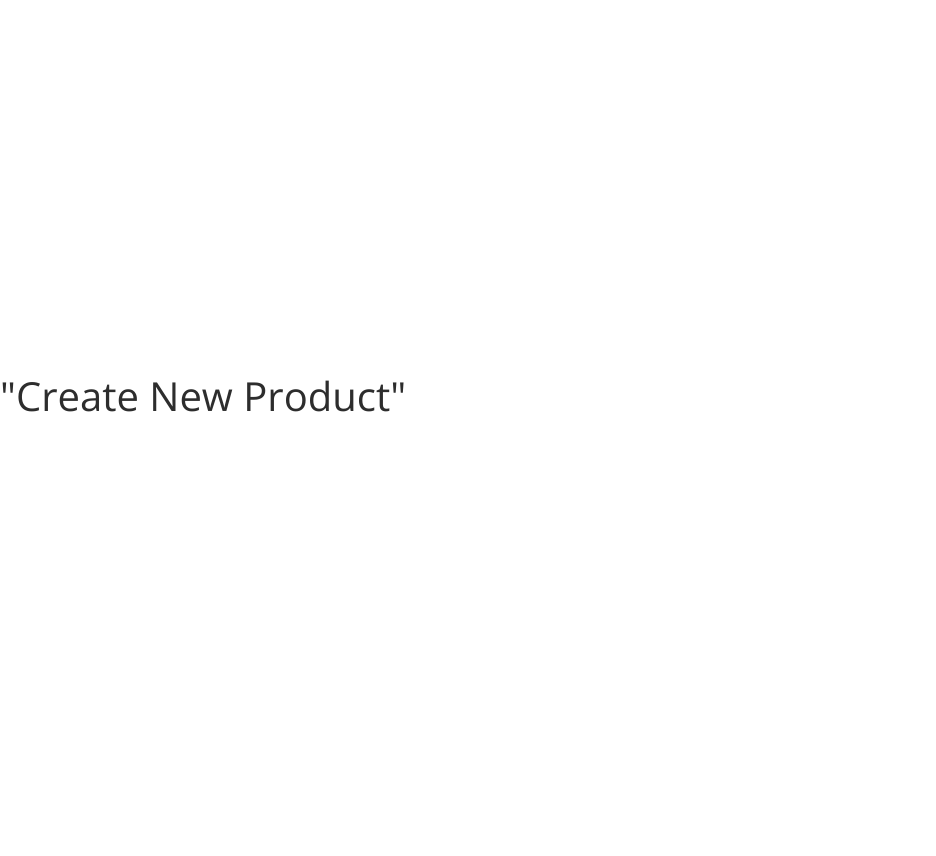
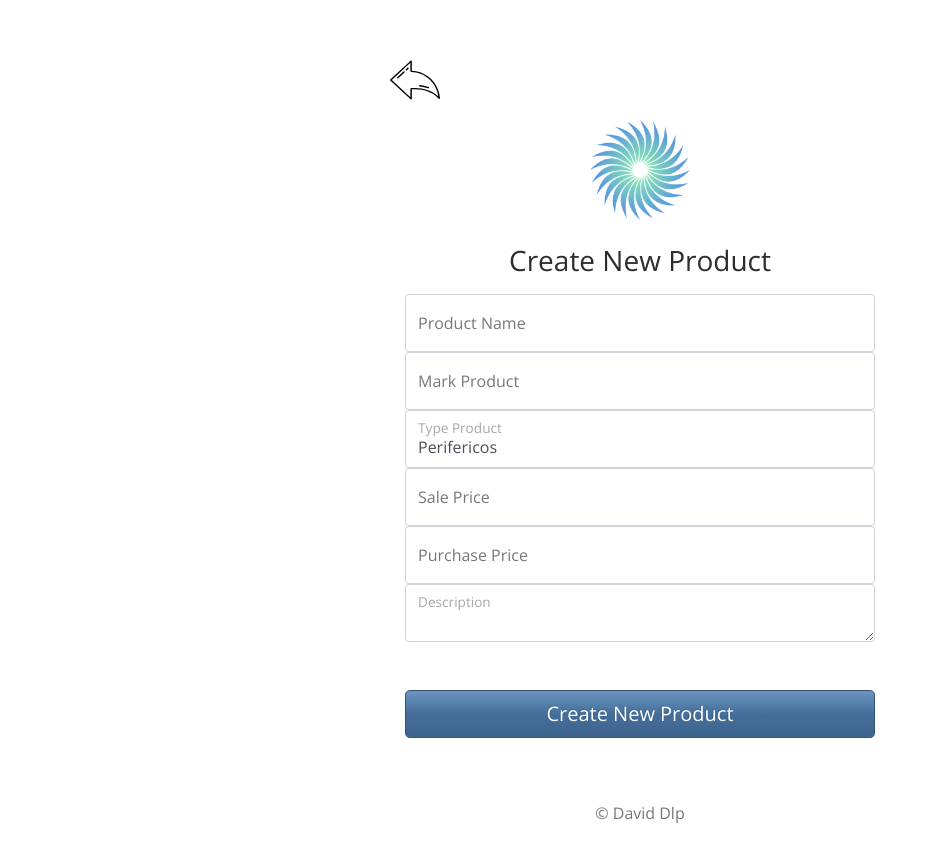
Before and after one commit to DavidDlp/app_almacen_informatico, a Flask app: page /create-product in a window 1280 px wide. Shown: the whole page, without its empty margins (0-936 px from the left). Before the commit the page ends 412 px from the top, so only its background shows below. Run offline with Flask 2, Linux system fonts and the light colour scheme; some libraries are stand-ins or nearby versions.

Commit message:
Se crea vista, formulario y funcionalidad para crear un new_product

```diff
--- /dev/null
+++ b/forms/formProducts.py
@@ -0,0 +1,20 @@
+from flask_wtf import FlaskForm
+from wtforms import StringField, IntegerField, SubmitField, SelectField, DecimalField, TextAreaField
+from wtforms.validators import InputRequired, Length
+
+
+class RegisterFormProduct(FlaskForm):
+    product_name = StringField(validators=[InputRequired(), Length(
+        min=5, max=25)], render_kw={"placeholder": "product_name"})
+
+    mark_product = StringField(validators=[InputRequired(), Length(max=25)], render_kw={"placeholder": "mark_product"})
+
+    type_product = SelectField(choices=["Perifericos", "Portatiles", "Smartphones", "Monitores"], validators=[InputRequired()], render_kw={"placeholder": "type of product"})
+
+    sale_price = DecimalField('Sale Price', places=2, validators=[InputRequired()], render_kw={"placeholder": "Sale price"})
+
+    purchase_price = DecimalField('Purchase_price', places=2, validators=[InputRequired()], render_kw={"placeholder": "Purchase price"})
+
+    description = TextAreaField('content', validators=[Length(min=10, max=255)])
+
+    submit = SubmitField("Create New Product")
--- a/run.py
+++ b/run.py
@@ -6,6 +6,7 @@ from flask_login import login_user, LoginManager, login_required, logout_user, c
 from db import Base, engine, db_session
 # Form
 from forms.formUsers import RegisterFormUser, LoginForm
+from forms.formProducts import RegisterFormProduct
 # Models
 from models.products import Product, addInitialProducts
 from models.roles import addRole
@@ -78,7 +79,7 @@ def register():
             role = 2
         hashed_password = bcrypt.generate_password_hash(form.password.data)
         new_user = User(username=form.username.data, password=hashed_password, role_id=role)
-        print(form.typeOfUser.data)
+        # print(form.typeOfUser.data)
         db_session.add(new_user)
         db_session.commit()
         db_session.close()
@@ -86,7 +87,7 @@ def register():
 
     return render_template("user/register.html", form=form)
 
-# Register Supplier
+# Register Supplier & Client
 @app.route('/register-supplier', methods=['GET', 'POST'])
 def register_supplier():
     return render_template('user/reg-supplier.html')
@@ -94,7 +95,16 @@ def register_supplier():
 # Crud Product
 @app.route('/create-product', methods=['GET', 'POST'])
 def create_new_product():
-    return render_template('product/create-product.html')
+    form = RegisterFormProduct()
+    if form.validate_on_submit():
+        new_product = Product(product_name=form.product_name.data, mark=form.mark_product.data,
+                              type=form.type_product.data, sale_price=form.sale_price.data,
+                              purchase_price=form.purchase_price.data, description=form.description.data)
+        db_session.add(new_product)
+        db_session.commit()
+        db_session.close()
+        return redirect(url_for('home'))
+    return render_template('product/create-product.html', form=form)
 
 # Order and Apply For
 @app.route('/create-order/<id>', methods=['GET', 'POST'])
@@ -119,7 +129,7 @@ def create_apply(id):
     product_id = id
     # print(product_id)
     product = db_session.query(Product).filter(Product.id_product == product_id).first()
-    product.quantity += 1
+    product.quantity += 10
     user_id = current_user.id
     # print(user_id)
     apply = Apply(product_id, user_id)
--- a/templates/product/create-product.html
+++ b/templates/product/create-product.html
@@ -4,5 +4,42 @@
 {% block title %}Create New Product{% endblock %}
 
 {% block body %}
-<h1>"Create New Product"</h1>
+<main class="form-signin w-100 m-auto">
+    <div class="d-flex">
+        <a href="/home"><img src="{{url_for('static', filename='image/back.svg')}}" width="50" height="50"></a>
+    </div>
+    <form class="form-signin" action="/create-product" method="POST">
+        <img class="mb-4" src="{{url_for('static', filename='image/logo.png')}}" alt="logo" width="100" height="100">
+            <h1 class="h3 mb-3 fw-normal">Create New Product</h1>
+            {{form.hidden_tag()}}
+            <div class="form-floating">
+                {{form.product_name (class="form-control")}}
+                <label>Product Name</label>
+            </div>
+            <div class="form-floating">
+                {{form.mark_product (class="form-control")}}
+                <label>Mark Product</label>
+            </div>
+            <div class="form-floating">
+                {{form.type_product (class="form-control")}}
+                <label>Type Product</label>
+            </div>
+            <div class="form-floating">
+                {{form.sale_price (class="form-control")}}
+                <label>Sale Price</label>
+            </div>
+            <div class="form-floating">
+                {{form.purchase_price (class="form-control")}}
+                <label>Purchase Price</label>
+            </div>
+            <div class="form-floating">
+                {{form.description (class="form-control")}}
+                <label>Description</label>
+            </div>
+            <div class="mt-5">
+                {{form.submit (class="w-100 btn btn-lg btn-primary")}}
+            </div>
+    </form>
+    <p class="mt-5 mb-3 text-muted">&copy; David Dlp</p>
+</main>
 {% endblock %}
```
